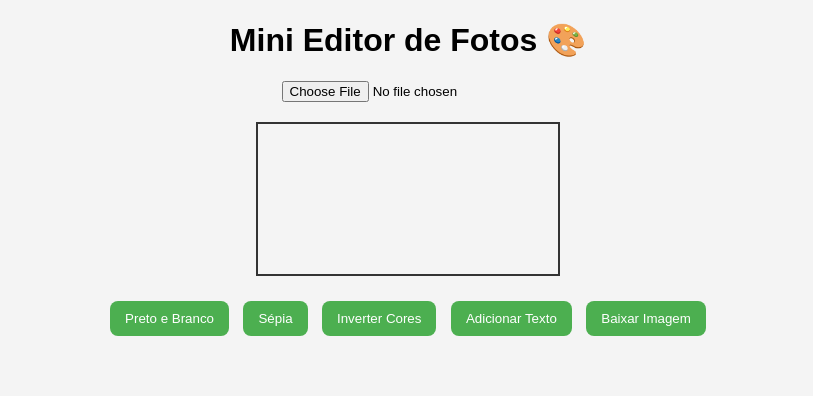
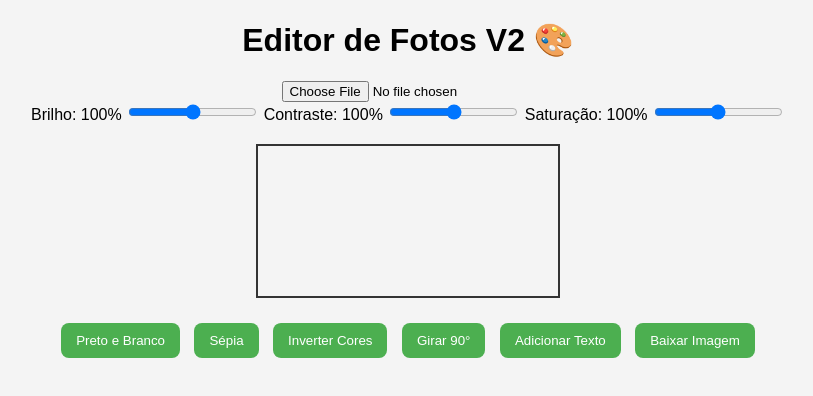
Before and after one commit to Luispaes44/editor-fotos1, a plain HTML site: page index.html in a window 1280 px wide. Shown: the whole page, without its empty margins (232-1045 px from the left). Drawn offline with Linux system fonts and the light colour scheme.

Commit message:
Update index.html

```diff
--- a/index.html
+++ b/index.html
@@ -2,19 +2,32 @@
 <html lang="pt-BR">
 <head>
   <meta charset="UTF-8">
-  <title>Editor de Fotos</title>
+  <title>Editor de Fotos V2 🎨</title>
   <link rel="stylesheet" href="style.css">
 </head>
 <body>
-  <h1>Mini Editor de Fotos 🎨</h1>
+  <h1>Editor de Fotos V2 🎨</h1>
 
   <input type="file" id="upload" accept="image/*">
+
+  <div class="sliders">
+    <label>Brilho: <span id="brightnessVal">100</span>%</label>
+    <input type="range" id="brightness" min="0" max="200" value="100">
+
+    <label>Contraste: <span id="contrastVal">100</span>%</label>
+    <input type="range" id="contrast" min="0" max="200" value="100">
+
+    <label>Saturação: <span id="saturationVal">100</span>%</label>
+    <input type="range" id="saturation" min="0" max="200" value="100">
+  </div>
+
   <canvas id="canvas"></canvas>
 
   <div class="controls">
     <button onclick="applyFilter('grayscale(100%)')">Preto e Branco</button>
     <button onclick="applyFilter('sepia(100%)')">Sépia</button>
     <button onclick="applyFilter('invert(100%)')">Inverter Cores</button>
+    <button onclick="rotateImage(90)">Girar 90°</button>
     <button onclick="addText()">Adicionar Texto</button>
     <button onclick="downloadImage()">Baixar Imagem</button>
   </div>
```
